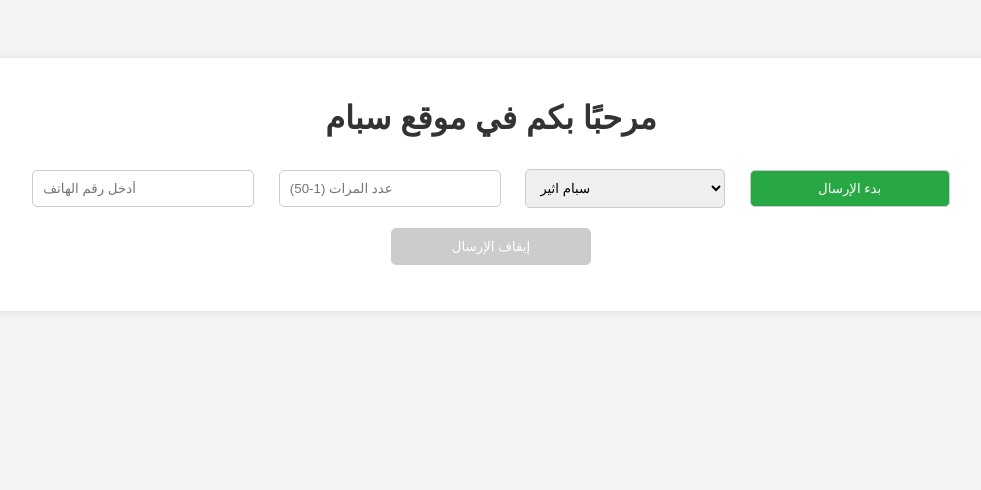
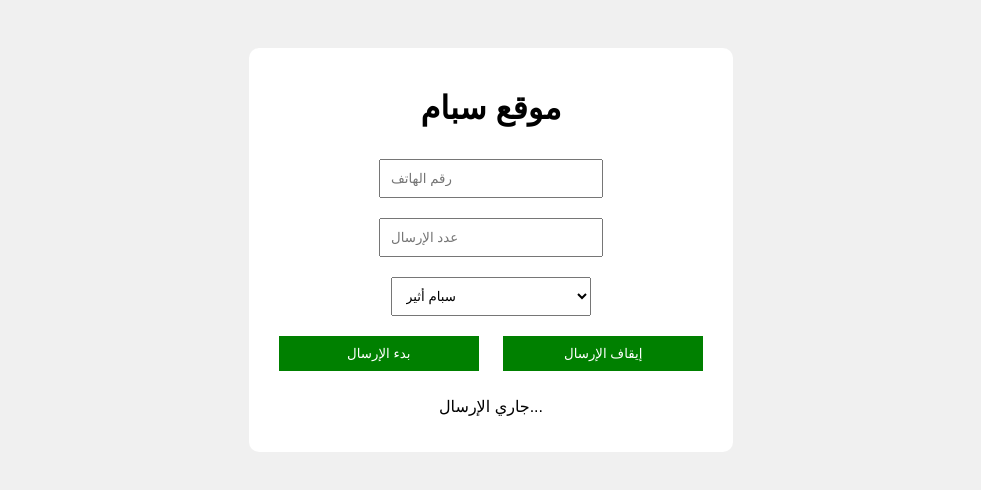
Before and after one commit to Vaj719/Eten-, a plain HTML site: page index.html in a window 1280 px wide. Both pictures are taken after a click on the button "بدء الإرسال". Shown: the whole page, without its empty margins (149-1130 px from the left). Drawn offline with Linux system fonts and the light colour scheme; no server answers.

Commit message:
Update index.html

```diff
--- a/index.html
+++ b/index.html
@@ -2,98 +2,52 @@
 <html lang="ar">
 <head>
     <meta charset="UTF-8">
-    <meta name="viewport" content="width=device-width, initial-scale=1.0">
     <title>موقع سبام</title>
     <style>
-        body {
-            font-family: Arial, sans-serif;
-            text-align: center;
-            background-color: #f4f4f4;
-            padding: 50px;
-        }
-        h1 {
-            color: #333;
-        }
-        .container {
-            background: #fff;
-            padding: 20px;
-            border-radius: 10px;
-            box-shadow: 0 0 10px rgba(0, 0, 0, 0.1);
-            display: inline-block;
-        }
-        input, select, button {
-            padding: 10px;
-            margin: 10px;
-            border: 1px solid #ccc;
-            border-radius: 5px;
-            width: 200px;
-        }
-        button {
-            background-color: #28a745;
-            color: white;
-            cursor: pointer;
-        }
-        button:disabled {
-            background-color: #ccc;
-            cursor: not-allowed;
-        }
+        body { font-family: Arial; text-align: center; background: #f0f0f0; padding: 40px; }
+        .container { background: #fff; padding: 20px; border-radius: 10px; display: inline-block; }
+        input, select, button { margin: 10px; padding: 10px; width: 200px; }
+        button { background: green; color: white; border: none; cursor: pointer; }
     </style>
 </head>
 <body>
     <div class="container">
-        <h1>مرحبًا بكم في موقع سبام</h1>
-        <input type="text" id="phone" placeholder="أدخل رقم الهاتف">
-        <input type="number" id="count" placeholder="عدد المرات (1-50)">
+        <h1>موقع سبام</h1>
+        <input type="text" id="phone" placeholder="رقم الهاتف"><br>
+        <input type="number" id="count" placeholder="عدد الإرسال"><br>
         <select id="type">
-            <option value="ethir">سبام اثير</option>
-            <option value="asia">سبام اسيا</option>
-        </select>
-        <button id="startBtn" onclick="startSpam()">بدء الإرسال</button>
-        <button id="stopBtn" onclick="stopSpam()" disabled>إيقاف الإرسال</button>
+            <option value="ethir">سبام أثير</option>
+            <option value="asia">سبام آسيا</option>
+        </select><br>
+        <button onclick="startSpam()">بدء الإرسال</button>
+        <button onclick="stopSpam()">إيقاف الإرسال</button>
         <p id="status"></p>
     </div>
 
     <script>
+        const apiUrl = "https://d834d8b1-1d8d-4905-8881-c00735775054-00-2jvq64f057t4i.pike.replit.dev/";  // غيّره إلى رابط السيرفر إن لزم
+
         async function startSpam() {
             const phone = document.getElementById('phone').value;
             const count = document.getElementById('count').value;
             const type = document.getElementById('type').value;
 
-            if (!phone || !count || count < 1 || count > 50) {
-                alert("يرجى إدخال رقم هاتف صحيح وعدد مرات بين 1 و 50.");
-                return;
-            }
-
-            document.getElementById('startBtn').disabled = true;
-            document.getElementById('stopBtn').disabled = false;
             document.getElementById('status').innerText = "جاري الإرسال...";
 
-            const response = await fetch('/start_spam', {
+            const res = await fetch(`${apiUrl}/start_spam`, {
                 method: 'POST',
-                headers: {
-                    'Content-Type': 'application/json',
-                },
-                body: JSON.stringify({ phone, count, type }),
+                headers: { 'Content-Type': 'application/json' },
+                body: JSON.stringify({ phone, count, type })
             });
 
-            const result = await response.json();
-            document.getElementById('status').innerText = result.message;
+            const data = await res.json();
+            document.getElementById('status').innerText = data.message;
         }
 
         async function stopSpam() {
-            document.getElementById('stopBtn').disabled = true;
-            document.getElementById('startBtn').disabled = false;
-            document.getElementById('status').innerText = "جاري الإيقاف...";
-
-            const response = await fetch('/stop_spam', {
-                method: 'POST',
-                headers: {
-                    'Content-Type': 'application/json',
-                },
-            });
-
-            const result = await response.json();
-            document.getElementById('status').innerText = result.message;
+            const res = await fetch(`${apiUrl}/stop_spam`, { method: 'POST' });
+            const data = await res.json();
+            document.getElementById('status').innerText = data.message;
         }
     </script>
 </body>
```
